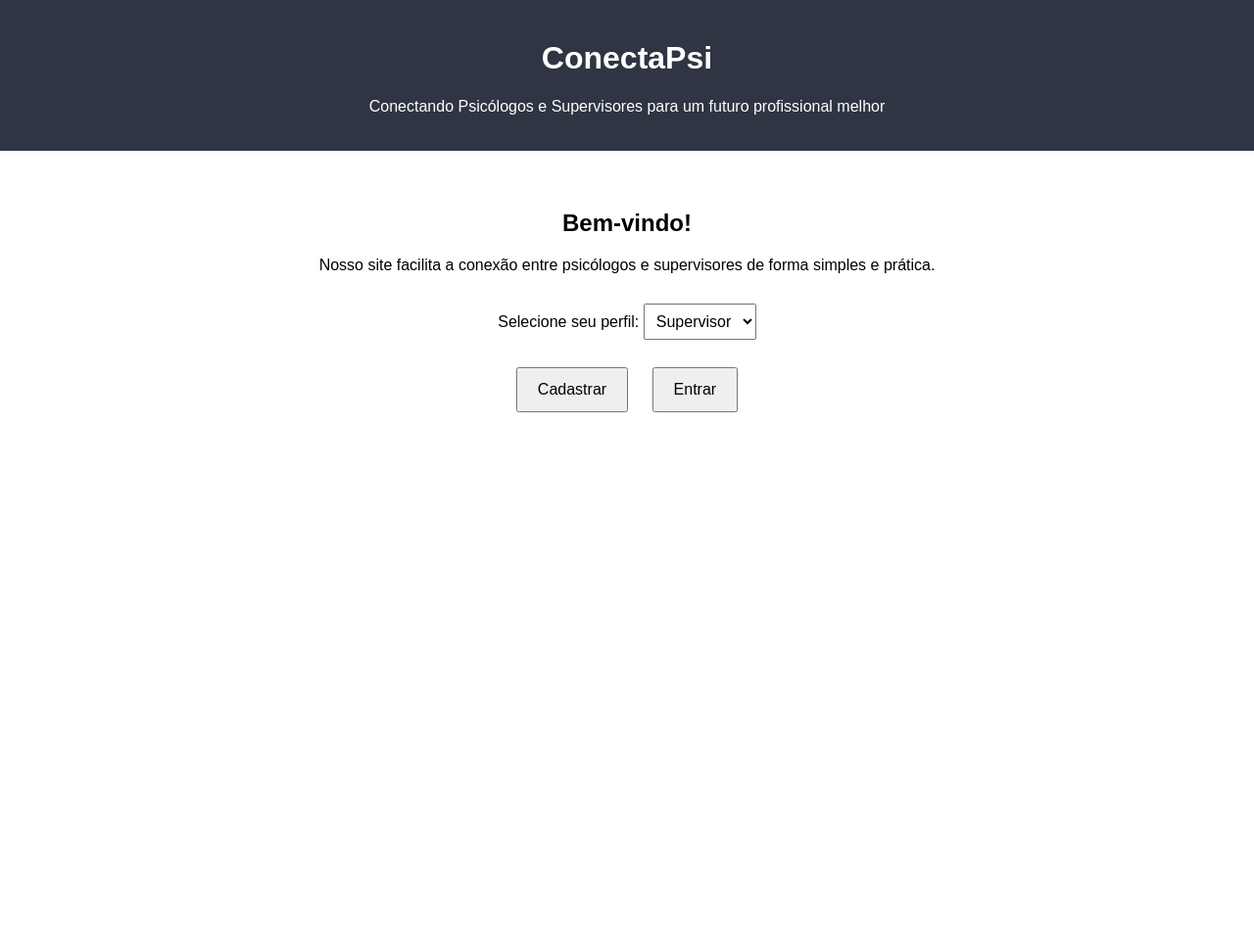
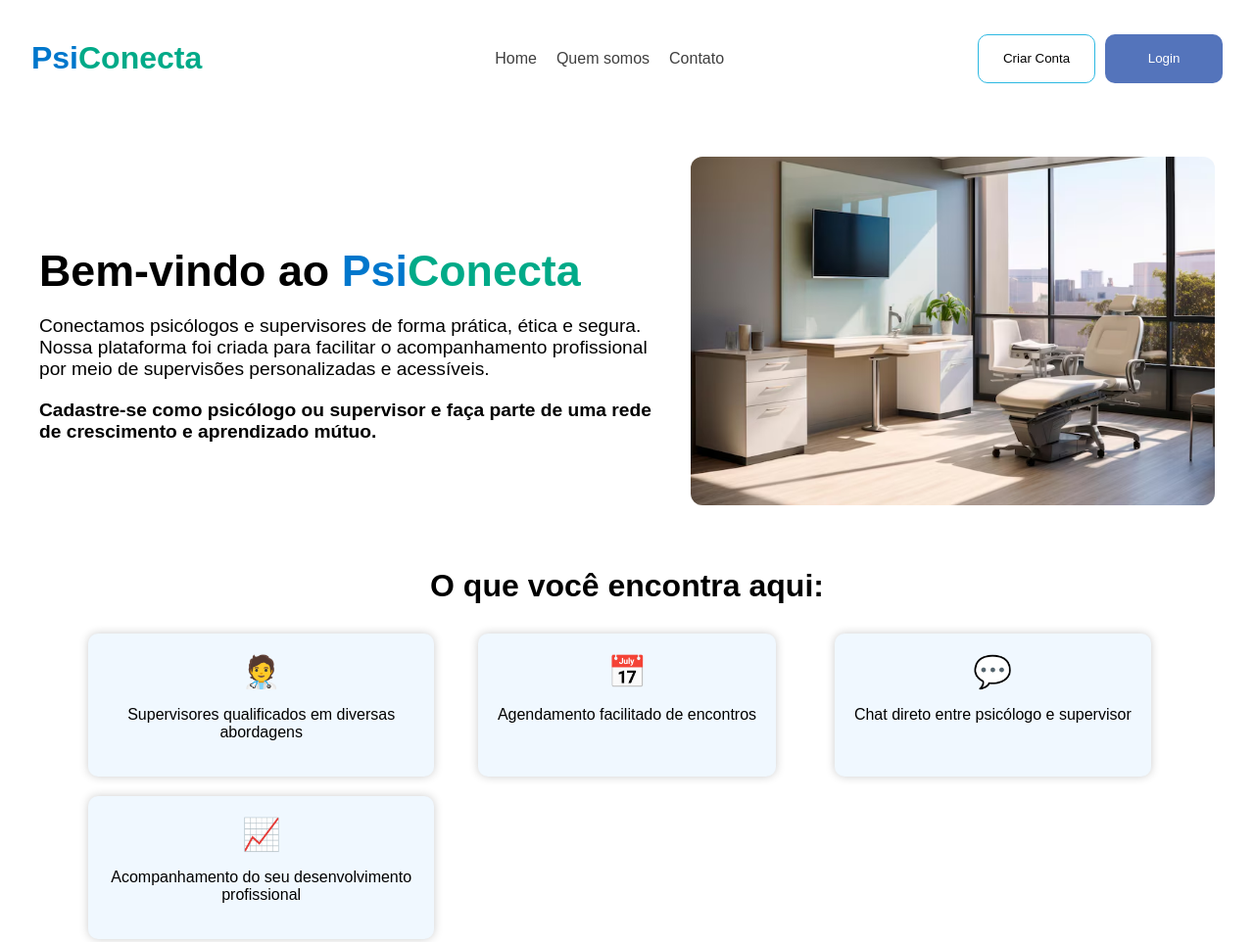
Before and after one commit to GustavoWPJC/front_exten-o, a plain HTML site: page index.html in a window 1280 px wide. Shown: the whole page at 98% size. Before the commit the page ends 800 px from the top, so only its background shows below. Drawn offline with Linux system fonts and the light colour scheme.

```diff
--- a/css/dashboard.css
+++ b/css/dashboard.css
@@ -1,46 +1,64 @@
-body {
+/* Reset básico */
+* {
   margin: 0;
-  font-family: Arial, sans-serif;
+  padding: 0;
+  box-sizing: border-box;
 }
 
+/* Corpo da página */
+body {
+  font-family: 'Segoe UI', Tahoma, Geneva, Verdana, sans-serif;
+  background-color: #2f3542;
+  color: #fff;
+}
+
+/* Layout principal */
 .container {
   display: flex;
   height: 100vh;
 }
 
+/* Barra lateral */
 .sidebar {
-  width: 220px;
-  background: #2f3542;
-  color: white;
-  padding: 20px;
+  width: 240px;
+  background: #1e272e;
+  padding: 30px 20px;
+  box-shadow: 2px 0 10px rgba(0, 0, 0, 0.2);
 }
 
 .sidebar h2 {
-  margin-top: 0;
+  font-size: 1.5rem;
+  margin-bottom: 30px;
+  color: #70a1ff;
 }
 
 .sidebar ul {
   list-style: none;
-  padding: 0;
 }
 
 .sidebar li {
-  margin: 15px 0;
+  padding: 12px 10px;
+  margin-bottom: 10px;
+  border-radius: 8px;
+  transition: background 0.3s;
   cursor: pointer;
-  color: #fff;
 }
 
 .sidebar li:hover {
-  text-decoration: underline;
+  background: #57606f;
 }
 
+/* Conteúdo */
 .conteudo {
   flex: 1;
-  padding: 20px;
+  padding: 40px;
   background: #f1f2f6;
+  border-radius: 70px 0 0 0;
   overflow-y: auto;
+  transition: all 0.3s ease-in-out;
 }
 
+/* Seções */
 .secao {
   display: none;
 }
@@ -49,52 +67,74 @@
   display: block;
 }
 
+/* Calendário */
 #calendario {
   display: grid;
   grid-template-columns: repeat(7, 1fr);
-  gap: 10px;
-  margin-top: 20px;
+  gap: 12px;
+  margin-top: 30px;
 }
 
 .dia {
-  padding: 20px;
-  background: white;
+  padding: 25px;
+  background: #ffffff;
+  color: #2f3542;
   text-align: center;
-  border: 1px solid #ccc;
+  border: 1px solid #dcdde1;
+  border-radius: 8px;
+  transition: transform 0.2s;
+}
+
+.dia:hover {
+  transform: scale(1.05);
 }
 
 .dia.agendado {
   background: #70a1ff;
   color: white;
   font-weight: bold;
+  border: none;
 }
 
+/* Cartões (ex: supervisores) */
 .cards {
   display: flex;
   flex-wrap: wrap;
-  gap: 20px;
-  margin-top: 20px;
+  gap: 24px;
+  margin-top: 30px;
 }
 
 .card {
   background: white;
-  padding: 15px;
-  border: 1px solid #ccc;
-  width: 250px;
-  border-radius: 6px;
-  box-shadow: 0 2px 5px rgba(0,0,0,0.1);
+  color: #2f3542;
+  padding: 20px;
+  border-radius: 12px;
+  box-shadow: 0 6px 12px rgba(0,0,0,0.08);
+  width: 270px;
+  transition: transform 0.3s ease;
+}
+
+.card:hover {
+  transform: translateY(-5px);
 }
 
 .card h3 {
-  margin-top: 0;
+  margin-bottom: 10px;
+  font-size: 1.2rem;
 }
 
 .card button {
-  margin-top: 10px;
-  padding: 8px 12px;
+  margin-top: 15px;
+  padding: 10px 15px;
   background: #1e90ff;
   color: white;
   border: none;
-  border-radius: 4px;
+  border-radius: 6px;
   cursor: pointer;
+  font-weight: bold;
+  transition: background 0.2s ease;
 }
+
+.card button:hover {
+  background: #006ce0;
+}
--- /dev/null
+++ b/css/index.css
@@ -0,0 +1,182 @@
+body {
+      margin: 0;
+      font-family: Arial, sans-serif;
+    }
+    header {
+      background-color: #ffffff;
+      color: white;
+      padding: 20px;
+      text-align: center;
+      display: flex;
+      align-items: center;
+      justify-content: space-around;
+
+    }
+    main {
+      padding: 40px;
+      text-align: center;
+    }
+    .botoes {
+      margin-top: 30px;
+    }
+    .botoes button {
+      margin: 10px;
+      padding: 12px 20px;
+      font-size: 16px;
+      cursor: pointer;
+    }
+    select {
+      padding: 8px;
+      font-size: 16px;
+    }
+    nav{
+        display: flex;
+        width: 60%;
+        justify-content: center;
+        align-items: center;
+
+    }
+    ul{
+        display: flex;
+        gap: 20px;
+        list-style: none;
+        justify-content: space-between;
+
+    }
+    li a{
+        text-decoration: none;
+        color: #3f3f3f;
+
+    }
+
+    li{
+
+    }
+    .buttons{
+        height: 50px;
+        display: flex;
+        gap: 10px;
+        font-size: 2rem;
+    }
+
+    .button-header-login{
+        background-color: #5474bb;
+        border-radius: 10px;
+        width: 120px;
+        color: #fff;
+        border: none;
+
+    }
+    .button-header-criar-conta{
+        background-color: #ffffff;
+        border-radius: 10px;
+        width: 120px;
+        border: 1px solid rgb(44, 184, 226);
+
+    }
+
+
+
+
+
+
+
+
+
+
+
+.landing-container {
+  max-width: 1200px;
+  margin: 0 auto;
+  padding: 40px 20px;
+
+}
+
+/* Título com cores */
+.psi {
+  color: #0077cc;
+}
+.conecta {
+  color: #00aa88;
+}
+
+.intro-section {
+  display: flex;
+  flex-wrap: wrap;
+  align-items: center;
+  justify-content: space-between;
+  gap: 30px;
+  text-align: left; /* <<< Alinha tudo à esquerda */
+}
+
+.intro-text {
+  flex: 1 1 500px;
+  text-align: left; /* <<< Garante alinhamento à esquerda */
+}
+
+.intro-text h1 {
+  font-size: 2.8rem;
+  margin-bottom: 20px;
+}
+
+.intro-text p {
+  font-size: 1.2rem;
+  margin-bottom: 15px;
+}
+
+.call {
+  margin-top: 20px;
+  font-size: 1.1rem;
+}
+
+.intro-image {
+  flex: 1 1 400px;
+  text-align: right; /* <<< Opcional: alinha imagem à direita */
+}
+
+.intro-image img {
+  max-width: 100%;
+  height: auto;
+  border-radius: 12px;
+}
+
+
+/* Seção de funcionalidades */
+.features-section {
+  margin-top: 60px;
+  text-align: center;
+}
+
+.features-section h2 {
+  font-size: 2rem;
+  margin-bottom: 30px;
+}
+
+.features {
+  display: grid;
+  grid-template-columns: repeat(3, 1fr);
+  gap: 20px;
+  justify-items: center;
+  max-width: 1100px;
+  margin: 0 auto;
+}
+
+.feature-box {
+  flex: 1 1 220px;
+  background: #f0f8ff;
+  padding: 20px;
+  border-radius: 10px;
+  text-align: center;
+  box-shadow: 0 0 10px #ccc;
+  transition: transform 0.3s ease;
+}
+
+.feature-box:hover {
+  transform: translateY(-5px);
+}
+
+.feature-box span {
+  font-size: 2rem;
+  display: block;
+  margin-bottom: 10px;
+}
--- a/index.html
+++ b/index.html
@@ -3,56 +3,89 @@
 <head>
   <meta charset="UTF-8">
   <title>ConectaPsi</title>
-  <style>
-    body {
-      margin: 0;
-      font-family: Arial, sans-serif;
-    }
-    header {
-      background-color: #2f3542;
-      color: white;
-      padding: 20px;
-      text-align: center;
-    }
-    main {
-      padding: 40px;
-      text-align: center;
-    }
-    .botoes {
-      margin-top: 30px;
-    }
-    .botoes button {
-      margin: 10px;
-      padding: 12px 20px;
-      font-size: 16px;
-      cursor: pointer;
-    }
-    select {
-      padding: 8px;
-      font-size: 16px;
-    }
-  </style>
+  <link rel="stylesheet" href="./css/index.css">
+
 </head>
 <body>
   <header>
-    <h1>ConectaPsi</h1>
-    <p>Conectando Psicólogos e Supervisores para um futuro profissional melhor</p>
+      <h1>
+          <span class="psi">Psi</span><span class="conecta">Conecta</span>
+      </h1>
+    <nav>
+      <ul>
+        <li><a href="Home">Home</a></li>
+        <li><a href="Home">Quem somos</a></li>
+        <li><a href="Home">Contato</a></li>
+      </ul>
+    </nav>
+    <div class="buttons">
+         <button onclick="window.location.href='cadastro.html'" class="button-header-criar-conta">
+            Criar Conta
+         </button>
+         <button onclick="window.location.href='login.html'"  class="button-header-login">
+             Login
+         </button>
+    </div>
   </header>
-  <main>
-    <h2>Bem-vindo!</h2>
-    <p>Nosso site facilita a conexão entre psicólogos e supervisores de forma simples e prática.</p>
 
-    <div class="botoes">
-      <label for="tipoUsuario">Selecione seu perfil:</label>
-      <select id="tipoUsuario">
-        <option value="supervisor">Supervisor</option>
-        <option value="psicologo">Psicólogo</option>
-      </select><br><br>
 
-      <button onclick="irParaCadastro()">Cadastrar</button>
-      <button onclick="irParaLogin()">Entrar</button>
-    </div>
+ <main class="landing-container">
+
+    <!-- Seção inicial -->
+    <section class="intro-section">
+      <div class="intro-text">
+        <h1>
+          Bem-vindo ao <span class="psi">Psi</span><span class="conecta">Conecta</span>
+        </h1>
+        <p>
+          Conectamos psicólogos e supervisores de forma prática, ética e segura. <br>
+          Nossa plataforma foi criada para facilitar o acompanhamento profissional por meio de supervisões personalizadas e acessíveis.
+        </p>
+        <p class="call">
+          <strong>Cadastre-se como psicólogo ou supervisor e faça parte de uma rede de crescimento e aprendizado mútuo.</strong>
+        </p>
+
+      </div>
+      <div class="intro-image">
+        <img src="./imgs/um-consultorio-medico-minimalista-com-um-espaco-de-consulta-elegante_853812-6382.avif" alt="Imagem de conexão">
+      </div>
+    </section>
+
+    <!-- Seção de funcionalidades -->
+    <section class="features-section">
+      <h2>O que você encontra aqui:</h2>
+      <div class="features">
+        <div class="feature-box">
+          <span>🧑‍⚕️</span>
+          <p>Supervisores qualificados em diversas abordagens</p>
+        </div>
+        <div class="feature-box">
+          <span>📅</span>
+          <p>Agendamento facilitado de encontros</p>
+        </div>
+        <div class="feature-box">
+          <span>💬</span>
+          <p>Chat direto entre psicólogo e supervisor</p>
+        </div>
+        <div class="feature-box">
+          <span>📈</span>
+          <p>Acompanhamento do seu desenvolvimento profissional</p>
+        </div>
+      </div>
+    </section>
+
   </main>
+
+
+
+
+
+
+
+
+
+
+
 
   <script>
     function irParaCadastro() {
```
Also changed, not shown: cadastro.html (added, +93 -0 lines), login.html (added, +120 -0 lines), css/login.css (added), imgs/9cce93cb-7bb0-4da2-abfc-ca3031bd1409.png (added), imgs/ChatGPT Image Jun 13, 2025, 11_35_00 AM.png (added), imgs/um-consultorio-medico-minimalista-com-um-espaco-de-consulta-elegante_853812-6382.avif (added).
